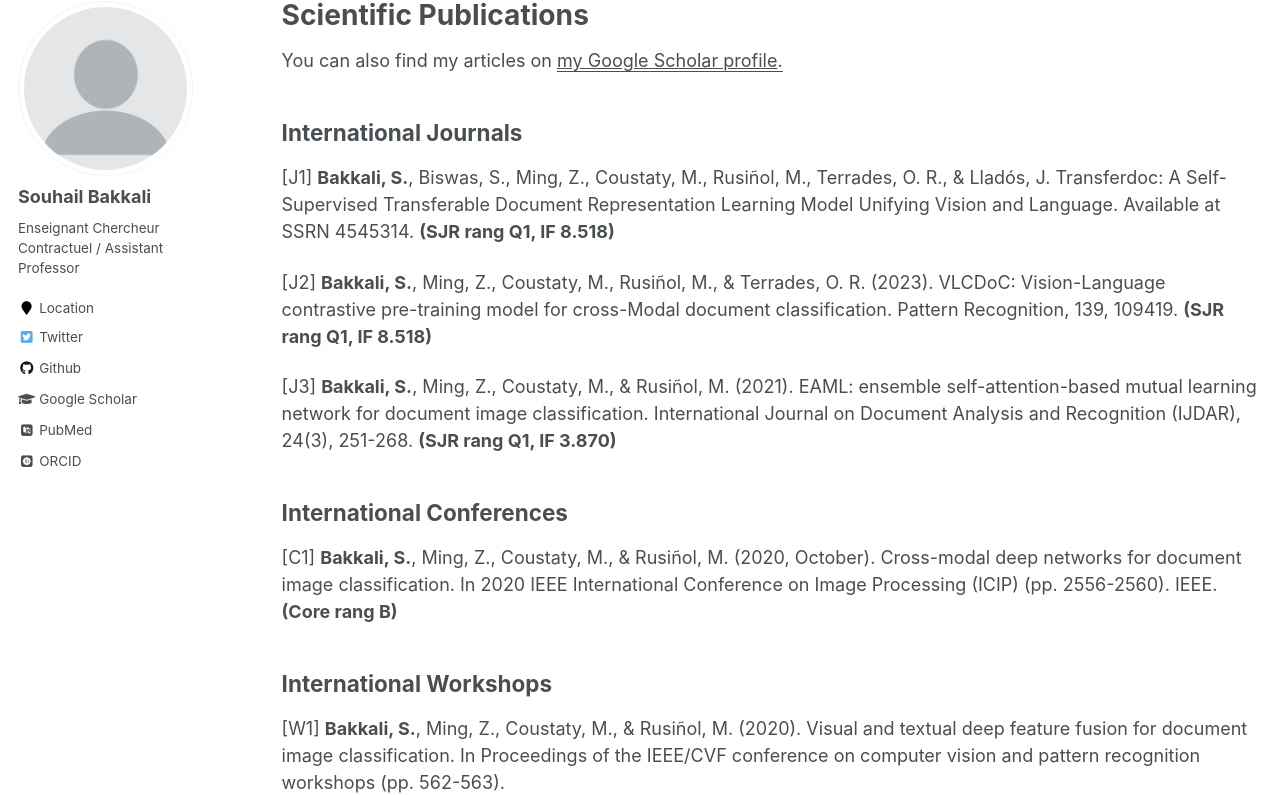
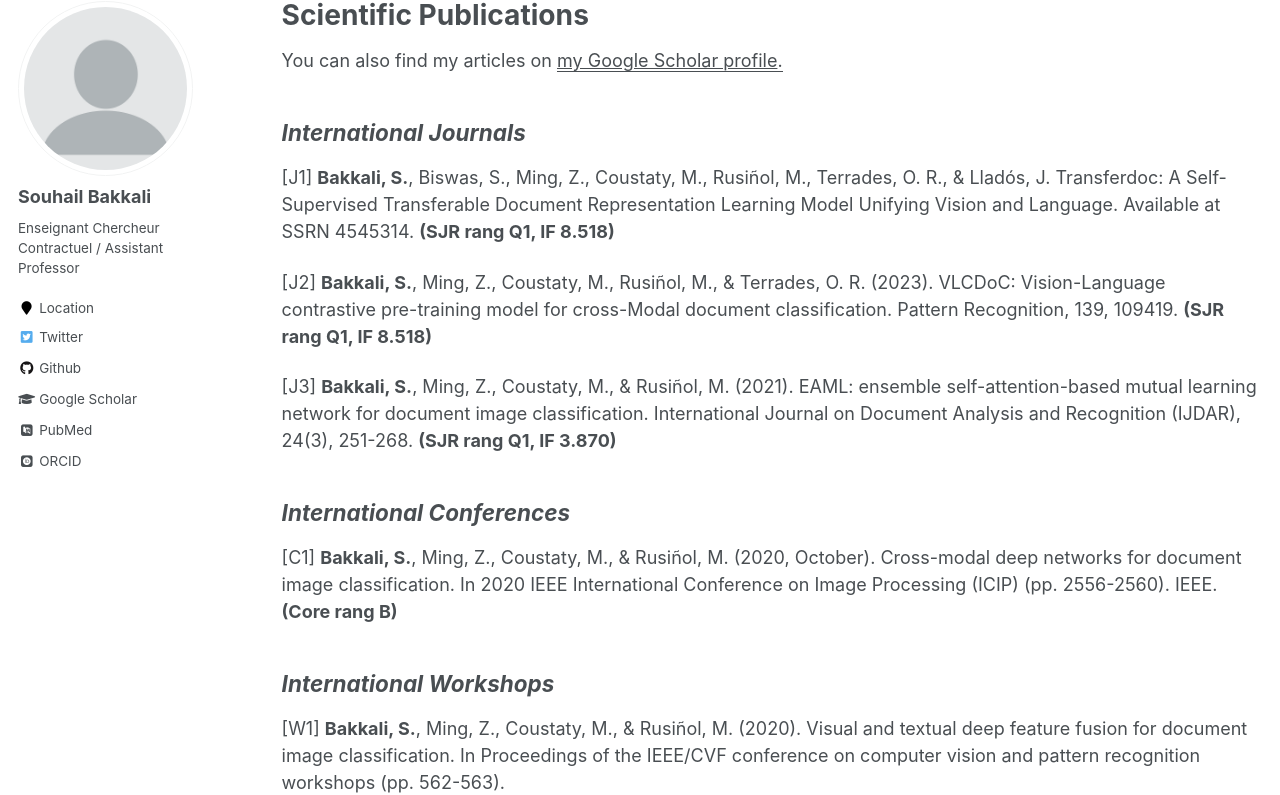
Before and after one commit to Sbakkalii/Sbakkalii.github.io, a Jekyll site: the page built from _publications/scientific-publications.md, in a window 1280 px wide. Shown: the part 117-912 px from the top of the page. Built offline with Jekyll 4.4.1, drawn with Linux system fonts in a browser that asks for light colours; some web fonts are replaced.

```diff
--- a/_publications/scientific-publications.md
+++ b/_publications/scientific-publications.md
@@ -10,7 +10,7 @@ redirect_from:
 {% include base_path %}
 You can also find my articles on <u><a href="https://scholar.google.com/citations?user=gO_Q48IAAAAJ&hl=fr">my Google Scholar profile</a>.</u>
 
-## **International Journals**
+## <i> **International Journals** </i>
 
 [J1] **Bakkali, S.**, Biswas, S., Ming, Z., Coustaty, M., Rusiñol, M., Terrades, O. R., & Lladós, J. Transferdoc: A Self-Supervised Transferable Document Representation Learning Model Unifying Vision and Language. Available at SSRN 4545314. **(SJR rang Q1, IF 8.518)**
 
@@ -18,11 +18,11 @@ You can also find my articles on <u><a href="https://scholar.google.com/citation
 
 [J3] **Bakkali, S.**, Ming, Z., Coustaty, M., & Rusiñol, M. (2021). EAML: ensemble self-attention-based mutual learning network for document image classification. International Journal on Document Analysis and Recognition (IJDAR), 24(3), 251-268. **(SJR rang Q1, IF 3.870)**
 
-## **International Conferences**
+## <i> **International Conferences** </i>
 
 [C1] **Bakkali, S.**, Ming, Z., Coustaty, M., & Rusiñol, M. (2020, October). Cross-modal deep networks for document image classification. In 2020 IEEE International Conference on Image Processing (ICIP) (pp. 2556-2560). IEEE. **(Core rang B)**
 
-## **International Workshops**
+## <i> **International Workshops** </i>
 
 [W1] **Bakkali, S.**, Ming, Z., Coustaty, M., & Rusiñol, M. (2020). Visual and textual deep feature fusion for document image classification. In Proceedings of the IEEE/CVF conference on computer vision and pattern recognition workshops (pp. 562-563).
 
```
